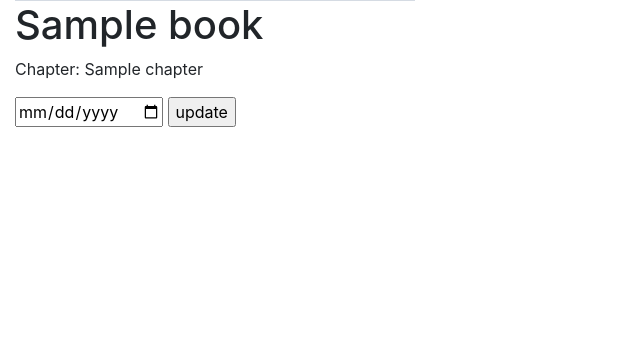
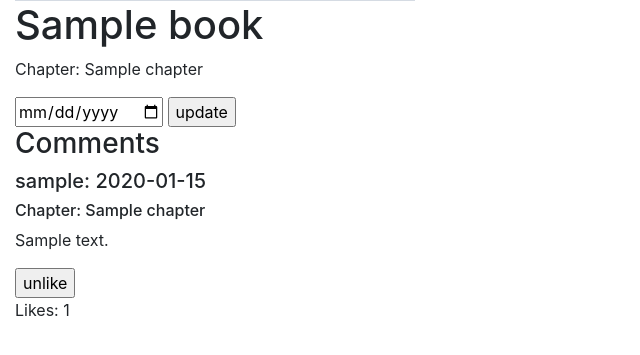
Before and after one commit to joshdbarton/nightstand-capstone, a Django app: page /books/1 in a window 1280 px wide. Shown: the part 355-710 px from the top of the page, without its empty margins (0-640 px from the left). Run offline with Django 3.2, Linux system fonts and the light colour scheme; a user stored in the database is signed in; tables that the repository leaves empty hold one stand-in row (values such as "Sample post"); grey boxes marked "Sample" are stand-in pictures; some libraries are stand-ins or nearby versions.

Commit message:
added comments to book detail view

```diff
--- a/nightstand_dashboard/templates/nightstand_dashboard/book_view.html
+++ b/nightstand_dashboard/templates/nightstand_dashboard/book_view.html
@@ -14,11 +14,27 @@
 <div class="chapter-card">
 {% endif %}
     <p>Chapter: {{book_chapter.chapter}}</p>
-    <input type="date" value="{{book_chapter.duedate}}"/>
+    <input id="chapterDueDateField-{{book_chapter.id}}" type="date" value="{{book_chapter.duedate}}"/>
     <input id="chapterDueDate-{{book_chapter.id}}" type="button" value="update"/>
     {% if not book_chapter.completed%}
     <input type="button" value="completed" id="chapterComplete-{{book_chapter.id}}"/>
     {% endif %}
 </div>
 {% endfor %}
+<div id="book-detail-comments">
+        <h3>Comments</h3>
+        {% for comment in comments %}
+        <div class="comment-card">
+            <h5>{{comment}}</h5>
+            <h6>Chapter: {{comment.chapter}}</h6>
+            <p>{{comment.content}}</p>
+            {% if reader in comment.likes.all %}
+            <input class="like-button" id="comment-{{comment.id}}" type="button" value="unlike"/>
+            {% else %}
+            <input class="like-button" id="comment-{{comment.id}}" type="button" value="like"/>
+            {% endif %}
+            <p>Likes: {{comment.likes.count}}</p>
+        </div>
+        {% endfor %}
+    </div>
 {% endblock %}
--- a/nightstand_dashboard/views.py
+++ b/nightstand_dashboard/views.py
@@ -69,7 +69,8 @@ def book_view(request, pk):
         for chapter in chapters:
             book_chapters.append(ReaderChapter.objects.get(chapter=chapter, reader=reader))
             book_comments += chapter.chaptercomment_set.all()
-        return render(request, 'nightstand_dashboard/book_view.html', {"book": book, "book_chapters": book_chapters, "book_comments": book_comments})
+        comments = sorted(book_comments, reverse=True, key= lambda k: k.datetime)
+        return render(request, 'nightstand_dashboard/book_view.html', {"book": book, "book_chapters": book_chapters, "comments": comments, "reader": reader})
     else:
         return HttpResponseForbidden()
 
```
